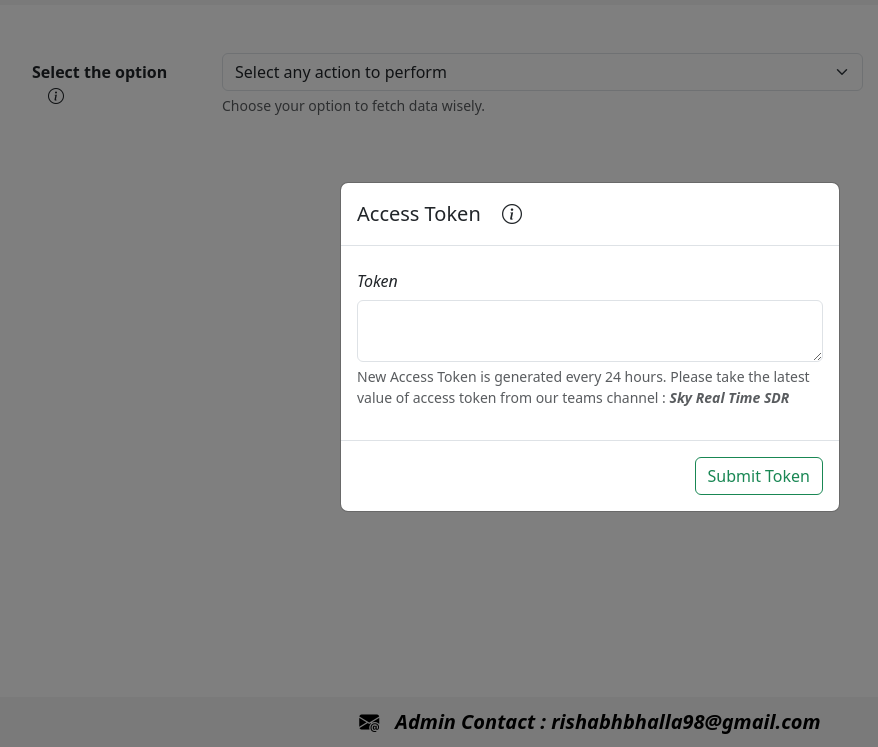
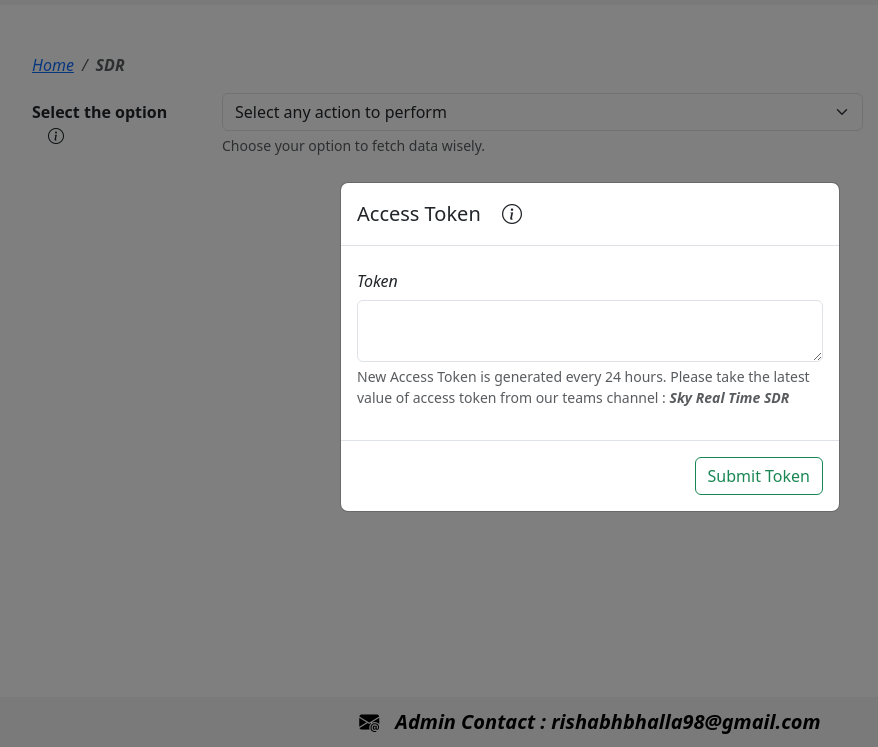
Before and after one commit to rishabh-dev-98/Real-Time-SDR, a plain HTML site: page index.html in a window 1280 px wide. Shown: the part 53-800 px from the top of the page, without its empty margins (50-928 px from the left). Drawn offline with nearby package versions, Linux system fonts and the light colour scheme.

Commit message:
twentieth commit

```diff
--- a/index.html
+++ b/index.html
@@ -52,6 +52,12 @@
     </div>
 
     <div class="container my-5">
+        <nav aria-label="breadcrumb">
+          <ol class="breadcrumb fst-italic">
+            <li class="breadcrumb-item"><a href="https://rishabh-dev-98.github.io/Multi-Solution-Debugger/">Home</a></li>
+            <li class="breadcrumb-item active" aria-current="page"><strong>SDR</strong></li>
+          </ol>
+        </nav>
         <div class="alert alert-danger alert-dismissible fade show" role="alert" id="rsAlert" style="display: none;">
           <i class="bi bi-exclamation-circle"></i><strong class="ms-2">Oops!</strong> No Report Suite found. Please check the ID and resubmit again.
         </div>
@@ -64,6 +70,7 @@
         <div class="alert alert-danger alert-dismissible fade show" role="alert" id="atAlert" style="display: none;">
           <i class="bi bi-exclamation-circle"></i><strong class="ms-2">Oops!</strong> Incorrect expired access token submitted. Reloading the page in <i class="bi bi-stopwatch"></i> <span id="timer">5</span> seconds and resubmit the latest value from the teams channel.
         </div>
+
       <form id="myForm" class="needs-validation" novalidate>
         <!-- DROPDOWN OPTION TO SELECT ACTION TO PERFORM -->
         <div class="row mb-3">
```
